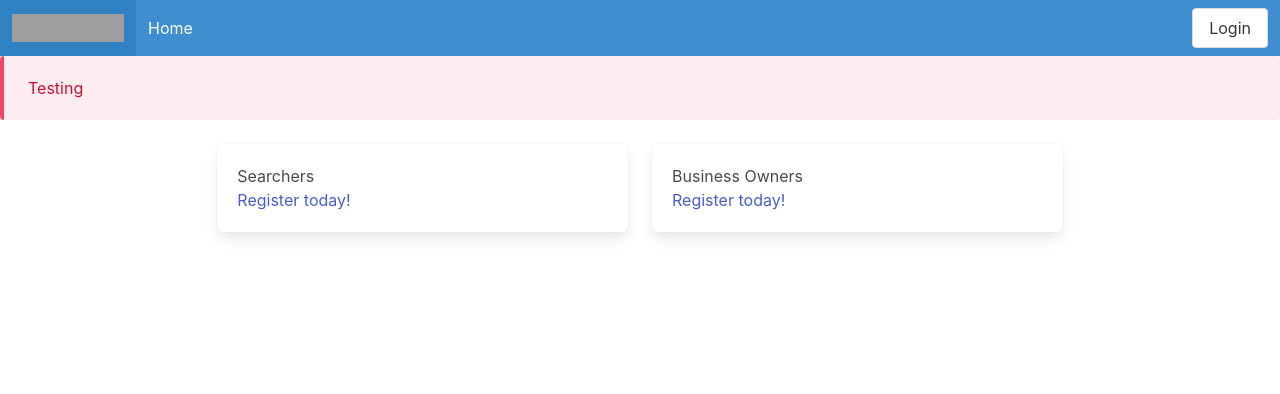
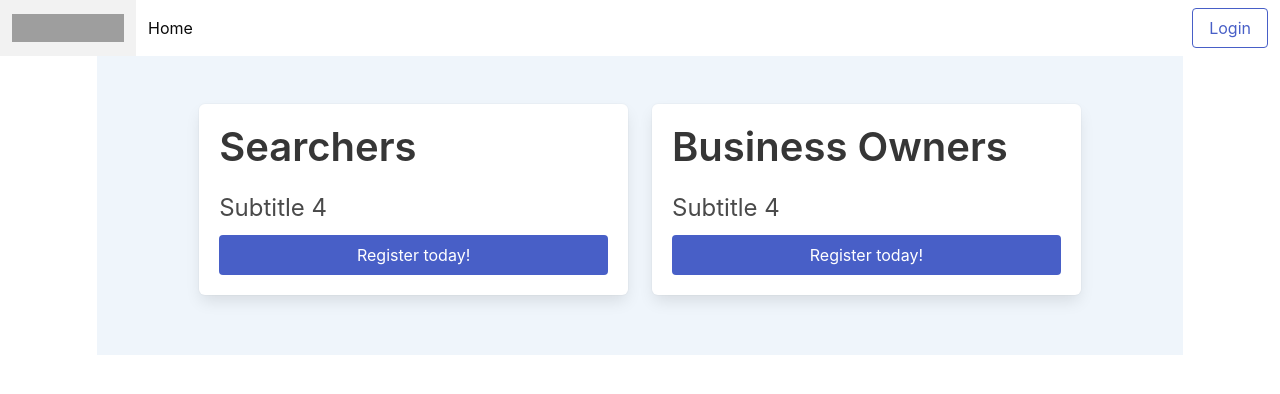
Before and after one commit to andrebhu/Acquisite, a Flask app: page / in a window 1280 px wide. Shown: the top 394 px of the page. Run offline with Flask 2, Linux system fonts and the light colour scheme; parts of the project's set-up code (start-up, migrations or seed data) failed here and were passed over; grey boxes are pictures that could not be loaded.

Commit message:
UI Changes

```diff
--- a/src/templates/base.html
+++ b/src/templates/base.html
@@ -8,9 +8,7 @@
   </head>
 
   <body>
-
-
-    <nav class="navbar is-info">
+    <nav class="navbar is-white">
       <div class="navbar-brand">
         <a class="navbar-item" href="/home">
           <img src="https://bulma.io/images/bulma-logo.png" width="112" height="28">
@@ -28,7 +26,7 @@
       <div class="navbar-end">
         <div class="navbar-item">
           <div class="buttons">
-            <a class="button is-outlined">Login</a>
+            <a class="button is-link is-outlined" href="/login">Login</a>
           </div>
         </div>
       </div>
@@ -48,16 +46,8 @@
         {% endif %}
       {% endwith %}
 
-      <article class="message is-danger">
-        <div class="message-body">
-          Testing
-        </div>
-      </article>
-
-      <div class="columns is-centered">
-        {% block content %}
-        {% endblock %}
-      </div>
+      {% block content %}
+      {% endblock %}
     </main>
   </body>
 </html>
--- a/src/templates/index.html
+++ b/src/templates/index.html
@@ -1,18 +1,25 @@
 {% extends "base.html" %}
 
 {% block content %}
-
-    <div class="column is-4">
-        <div class="box">
-            <h1>Searchers</h1>
-            <a href="/register">Register today!</a>
+<div class="columns">
+    <div class="column is-10 is-offset-1">
+        <div class="columns  is-centered has-background-info-light">
+            <div class="column is-5 my-6">
+                <div class="box">
+                    <h2 class="title is-2">Searchers</h2>
+                    <h4 class="subtitle is-4 my-3">Subtitle 4</h4>
+                    <a class="button is-fullwidth is-link "href="/register">Register today!</a>
+                </div>
+            </div>
+            <div class="column is-5 my-6">
+                <div class="box">
+                    <h2 class="title is-2">Business Owners</h2>
+                    <h4 class="subtitle is-4 my-3">Subtitle 4</h4>
+                    <a class="button is-fullwidth is-link "href="/register">Register today!</a>
+                </div>
+            </div>
         </div>
     </div>
-    <div class="column is-4">
-        <div class="box">
-            <h1>Business Owners</h1>
-            <a href="/register">Register today!</a>
-        </div>
-    </div>
+</div>
 
 {% endblock %}
```
